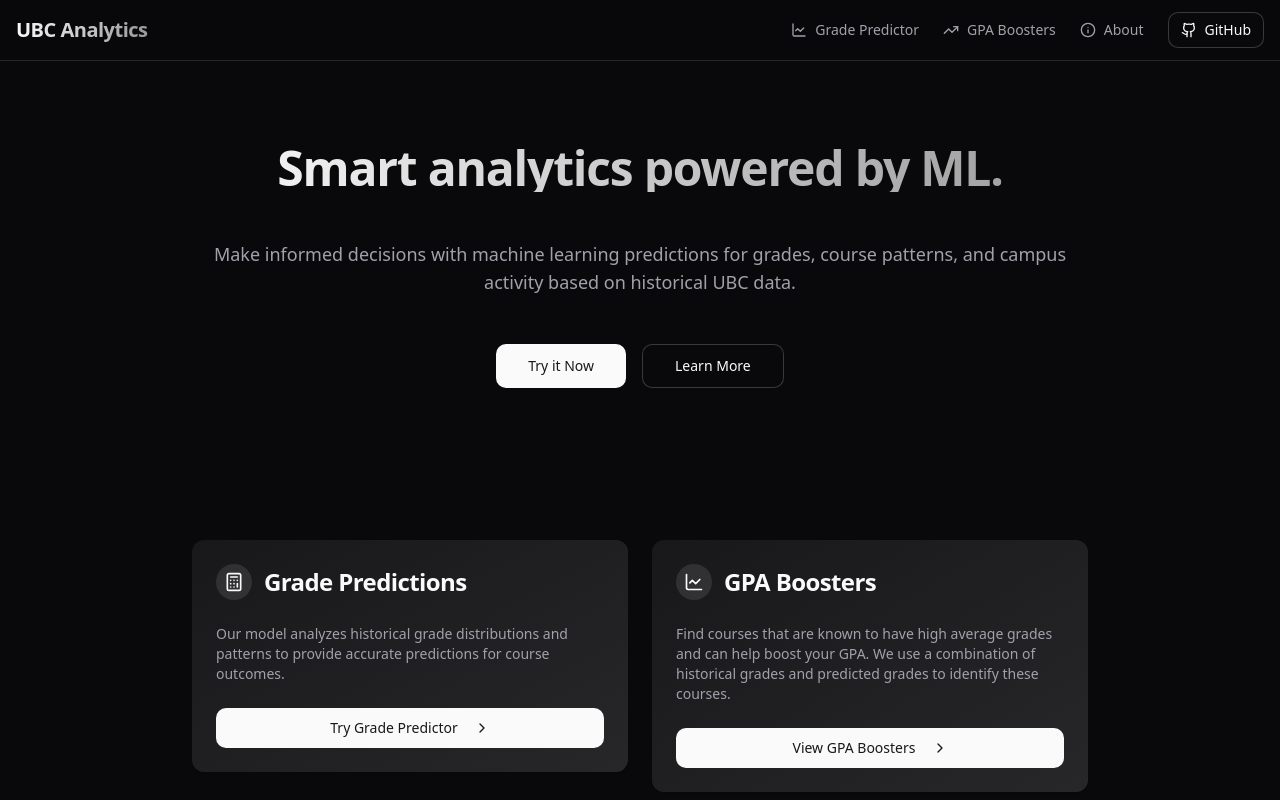
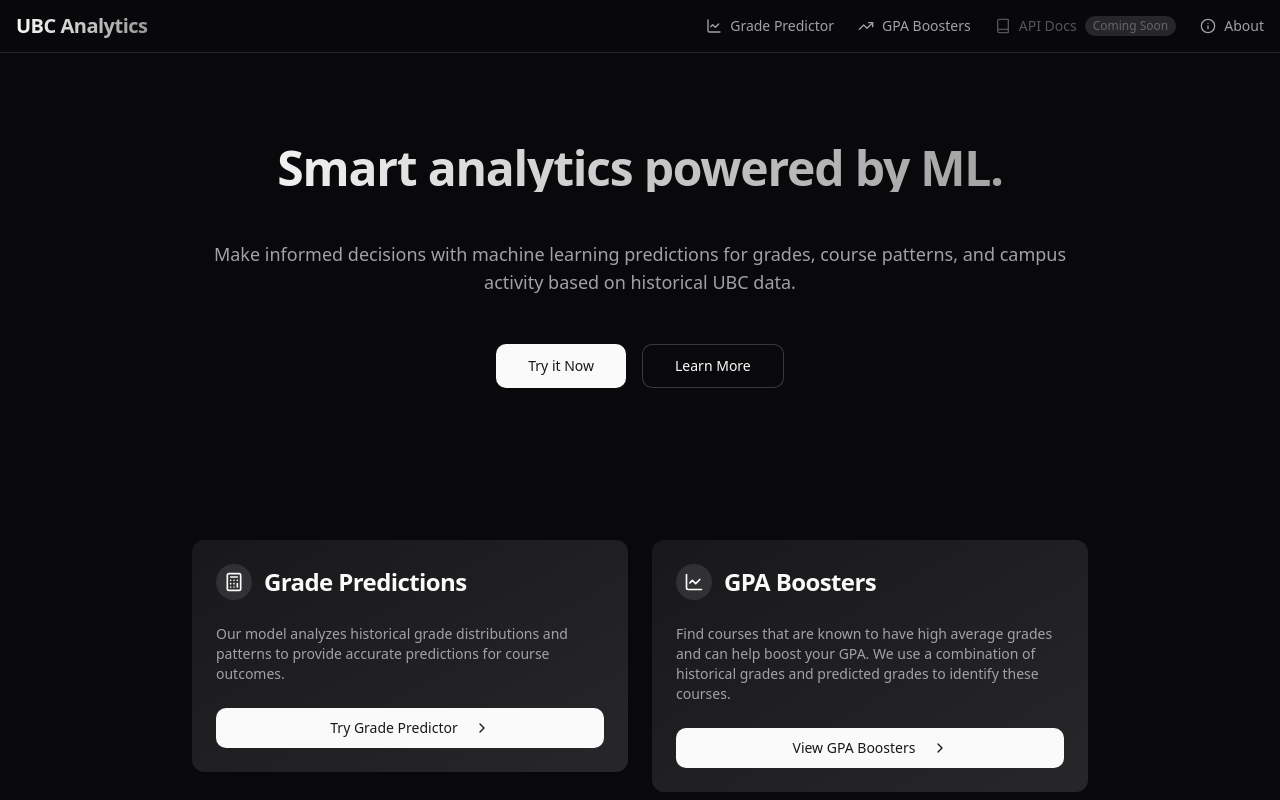
Before and after one commit to adrianlamdev/ubc-analytics, a Next.js app in the folder web/: page / in a window 1280 px wide. Shown: the top 800 px of the page. Built offline with nearby package versions, Linux system fonts and the light colour scheme.

Commit message:
feat: add api docs coming soon to nabar

```diff
--- a/web/src/components/navbar.tsx
+++ b/web/src/components/navbar.tsx
@@ -2,7 +2,7 @@
 
 import Link from "next/link";
 import { Button } from "./ui/button";
-import { Menu, LineChart, TrendingUp, Info, Github } from "lucide-react";
+import { Menu, LineChart, Book, TrendingUp, Info, Github } from "lucide-react";
 import {
   Sheet,
   SheetContent,
@@ -11,7 +11,12 @@
   SheetTrigger,
 } from "@/components/ui/sheet";
 import { useState } from "react";
-import { cn } from "@/lib/utils";
+import {
+  Tooltip,
+  TooltipContent,
+  TooltipProvider,
+  TooltipTrigger,
+} from "@/components/ui/tooltip";
 
 const navigationItems = [
   {
@@ -23,6 +28,13 @@
     name: "GPA Boosters",
     href: "/gpa-boosters",
     icon: TrendingUp,
+  },
+  {
+    name: "API Docs",
+    href: "#",
+    icon: Book,
+    disabled: true,
+    comingSoon: true,
   },
   {
     name: "About",
@@ -47,7 +59,25 @@
 
           {/* Desktop Navigation */}
           <div className="hidden md:flex items-center gap-6">
-            {navigationItems.map((item) => (
+            {navigationItems.map((item) =>
+              item.comingSoon ? (
+                <TooltipProvider>
+                  <Tooltip key={item.name}>
+                    <TooltipTrigger asChild>
+                      <span className="flex items-center gap-2 text-sm font-medium text-muted-foreground/50 cursor-not-allowed">
+                        <item.icon className="h-4 w-4" />
+                        {item.name}
+                        <span className="text-xs bg-muted px-2 py-0.5 rounded-full">
+                          Coming Soon
+                        </span>
+                      </span>
+                    </TooltipTrigger>
+                    <TooltipContent>
+                      <p>Coming Soon</p>
+                    </TooltipContent>
+                  </Tooltip>
+                </TooltipProvider>
+              ) : (
                 <Link
                   key={item.name}
                   href={item.href}
@@ -56,18 +86,8 @@
                   <item.icon className="h-4 w-4" />
                   {item.name}
                 </Link>
-            ))}
-            <Button variant="outline" size="sm" asChild>
-              <Link
-                href="https://github.com/yourusername/project"
-                className="flex items-center gap-2"
-                target="_blank"
-                rel="noopener noreferrer"
-              >
-                <Github className="h-4 w-4" />
-                <span>GitHub</span>
-              </Link>
-            </Button>
+              ),
+            )}
           </div>
 
           {/* Mobile Navigation */}
@@ -89,7 +109,21 @@
                 </SheetTitle>
               </SheetHeader>
               <div className="mt-6 space-y-1">
-                {navigationItems.map((item) => (
+                {navigationItems.map((item) =>
+                  item.comingSoon ? (
+                    <Button
+                      key={item.name}
+                      variant="ghost"
+                      className="w-full justify-start gap-2 font-normal opacity-50 cursor-not-allowed"
+                      disabled
+                    >
+                      <item.icon className="h-4 w-4" />
+                      {item.name}
+                      <span className="text-xs bg-muted px-2 py-0.5 rounded-full ml-auto">
+                        Coming Soon
+                      </span>
+                    </Button>
+                  ) : (
                     <Link
                       key={item.name}
                       href={item.href}
@@ -103,7 +137,10 @@
                         {item.name}
                       </Button>
                     </Link>
-                ))}
+                  ),
+                )}
+              </div>
+
               <Button
                 variant="outline"
                 className="w-full justify-start gap-2 mt-4"
@@ -119,7 +156,6 @@
                   GitHub
                 </Link>
               </Button>
-              </div>
             </SheetContent>
           </Sheet>
         </div>
```
Lines whose indentation alone changed are shown as unchanged.
